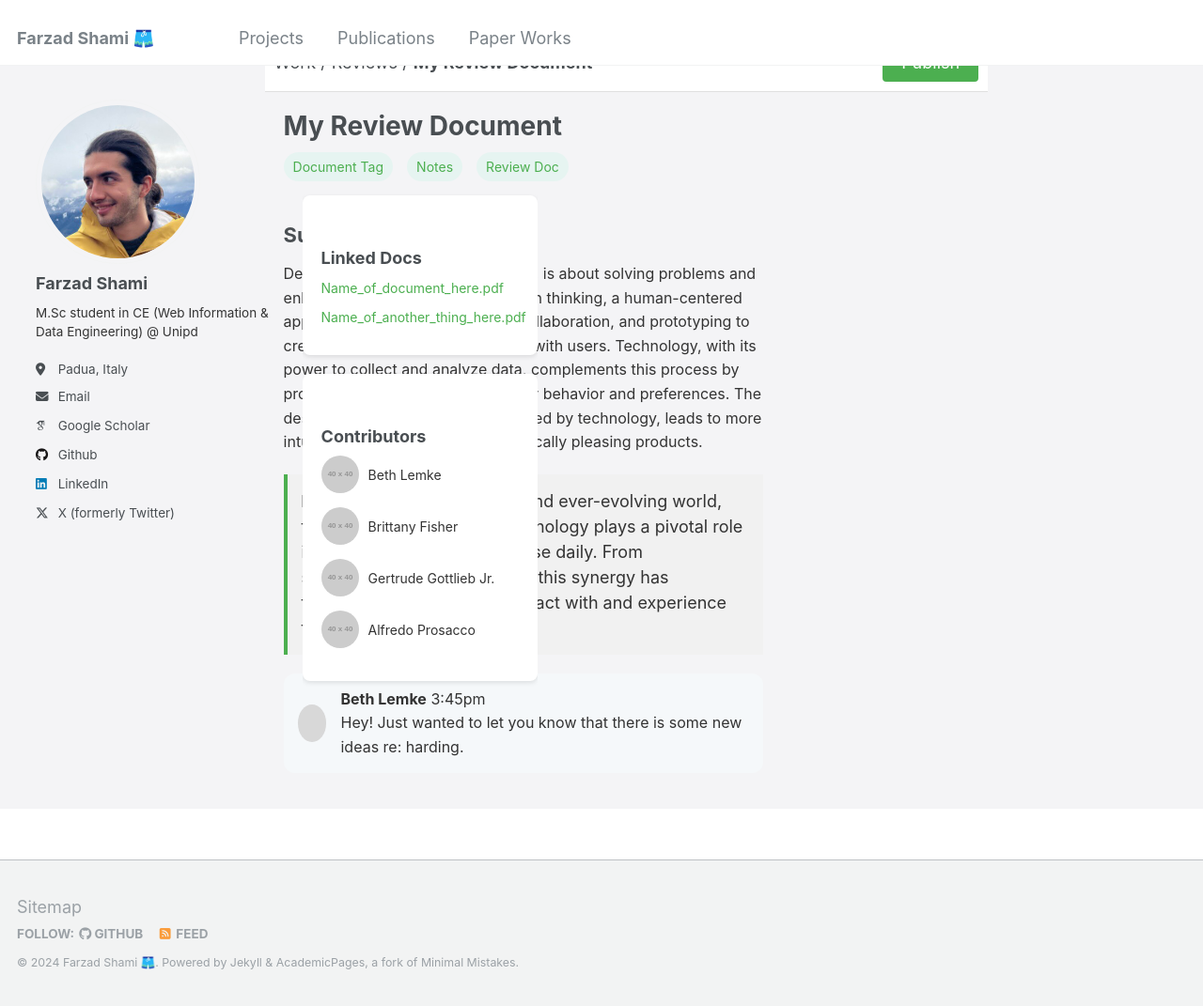
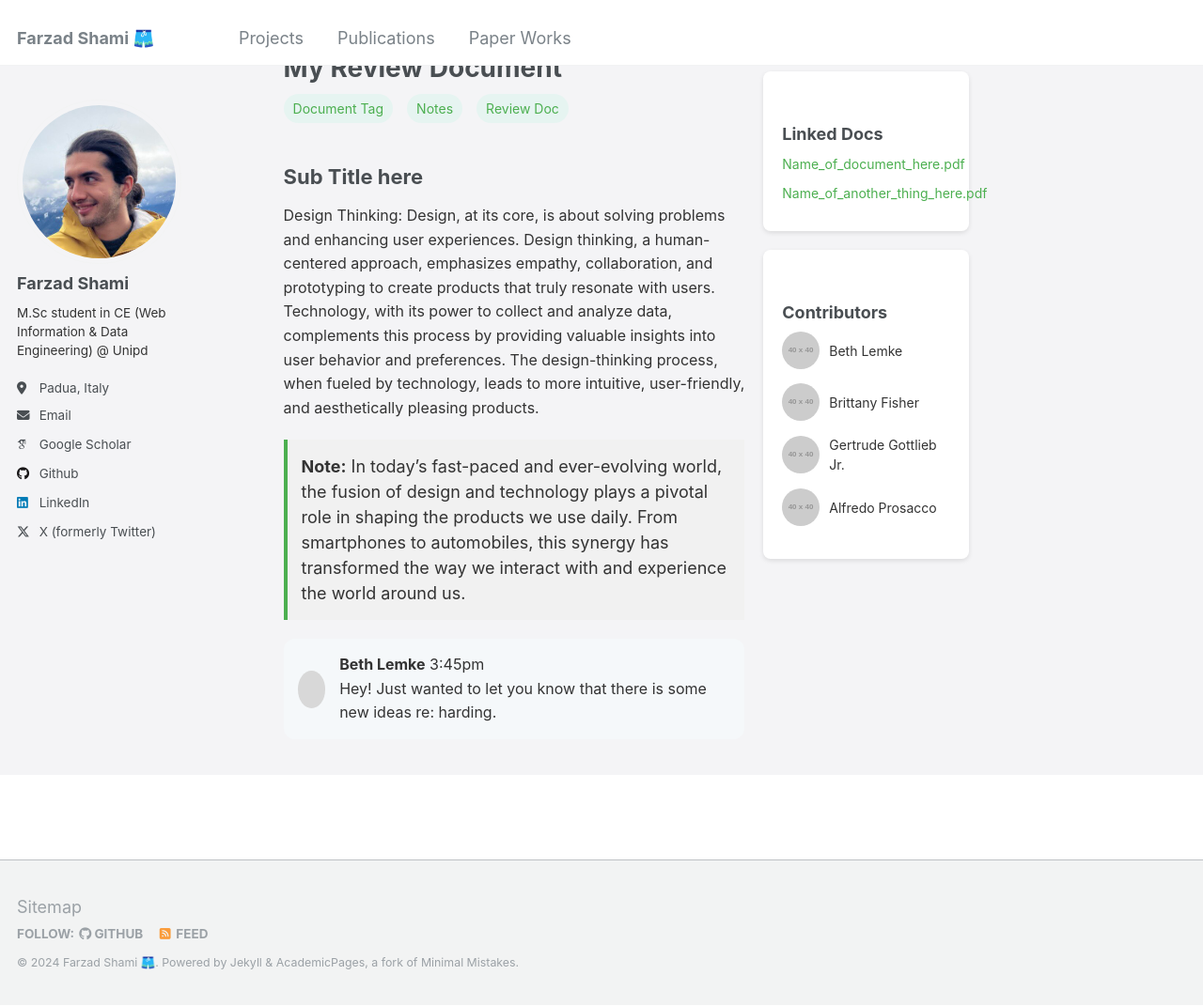
Before and after one commit to fuzsh/fuzsh.github.io, a Jekyll site: the page built from _pages/about.md, in a window 1280 px wide and 1071 px high. Shown: the whole window at 94% size. Built offline with Jekyll 4.4.1, drawn with Linux system fonts in a browser that asks for light colours; some web fonts are replaced.

Commit message:
Update single.html

```diff
--- a/_layouts/single.html
+++ b/_layouts/single.html
@@ -20,7 +20,7 @@
             width: 70%;
         }
 
-        .sidebar {
+        .sidebar-2 {
             width: 30%;
             margin-left: 20px;
         }
@@ -185,13 +185,6 @@
     {% if page.date %}<meta itemprop="datePublished" content="{{ page.date | date: "%B %d, %Y" }}">{% endif %}
     {% if page.modified %}<meta itemprop="dateModified" content="{{ page.modified | date: "%B %d, %Y" }}">{% endif %}
 
-    <div class="top-bar">
-        <div class="left">
-            <span>Work / Reviews /</span> <strong>My Review Document</strong>
-        </div>
-        <button class="publish-btn">Publish</button>
-    </div>
-
     <div class="container">
         <div class="main-content">
             <div class="header">
@@ -227,7 +220,7 @@
             </div>
         </div>
 
-        <div class="sidebar">
+        <div class="sidebar-2">
             <div class="linked-docs">
                 <h3>Linked Docs</h3>
                 <div class="linked-doc">Name_of_document_here.pdf</div>
```
